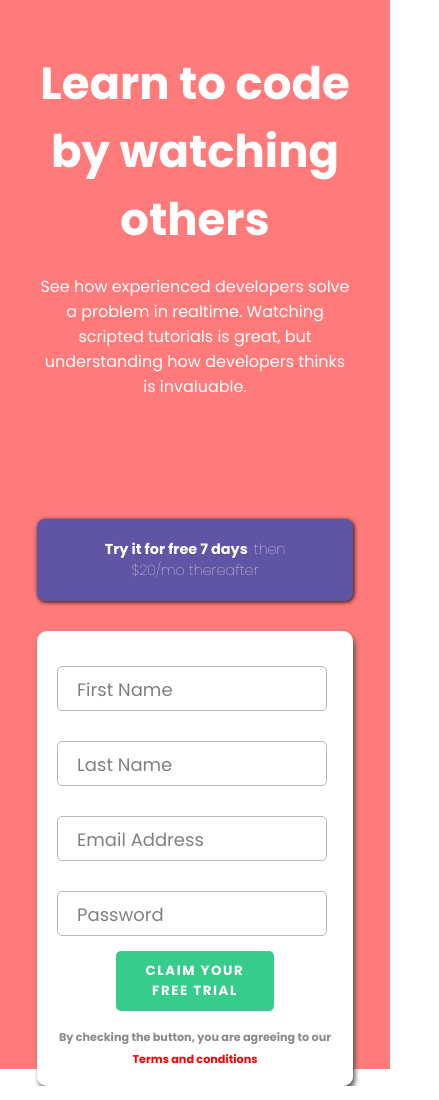
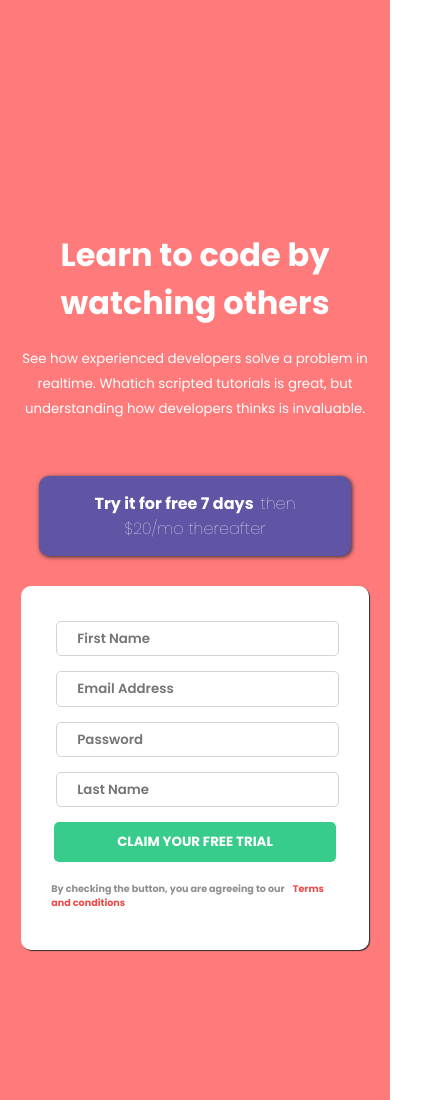
Before and after one commit to Nathaniyell/CSS-Flexbox, a plain HTML site: page index.html in a window 390 px wide. Shown: the top 1100 px of the page, 439 px wide, since content can reach past the window. Drawn offline with Linux system fonts and the light colour scheme; a web font is replaced by a local one.

Commit message:
Final commit

```diff
--- a/index.html
+++ b/index.html
@@ -5,8 +5,8 @@
     <meta charset="UTF-8">
     <meta http-equiv="X-UA-Compatible" content="IE=edge">
     <meta name="viewport" content="width=device-width, initial-scale=1.0">
-    <title>CSS Flexbox</title>
-     <link rel="stylesheet" href="style.css">
+    <title>Signup</title>
+    <link rel="stylesheet" href="style.css">
 </head>
 
 <body>
@@ -14,47 +14,27 @@
         <div class="gridbox1">
             <div class="contents">
                 <h1>Learn to code by watching others</h1>
-                <div>See how experienced developers solve a problem in realtime. Watching scripted tutorials is great,
-                    but understanding how developers thinks is invaluable.</div>
+                <small>See how experienced developers solve a problem in realtime. Whatich scripted tutorials is great,
+                    but understanding how developers thinks is invaluable.</small>
             </div>
-        </div>
-        <div class="formmms">
-            <div class="div1"><a href="#" target="_blank">Try it for free 7 days &nbsp;<span>then $20/mo thereafter</span></a></div>
-            <fieldset>
-
-                <div class="forms">
-                    <form action="">
-                         <input type="text" id="firstname" required autocomplete="off" placeholder=" ">
-                        <label for="firstname" id="firstname">First Name</label>
-                    </form>
-                    <form action="">
-                        <input type="text" id="lastname" required autocomplete="off" placeholder=" ">
-                        <label for="lastname" id="lastname">Last Name</label>
-                    </form>
-                    <form action="">
-                        <input type="text" id="email" required autocomplete="off" placeholder=" ">
-                        <label for="email" id="email">Email Address</label>
-                    </form>
-                    <form action="">
-                        <input type="password" id="password" required autocomplete="off" placeholder=" ">
-                        <label for="password" id="password">Password</label>
-                        </form>
-                        <div class="submit">
-                            <button type="submit" value="submit">Claim your free trial</button>
-                        </div>
-
-                        <div class="terms">
-                            <span>By checking the button, you are agreeing to our <br><a href="#" target="_blank">Terms and conditions</a></span>
-                        </div>
-
-
-                </div>
-
-            </fieldset>
 
         </div>
+        <div class="gridbox2">
+            <div><a href="#" target="_blank">Try it for free 7 days &nbsp;<span>then $20/mo thereafter</span></a></div>
+            <form action="">
+                <!-- <label for="firstname">First name</label> -->
+                <input type="text" placeholder="First Name" required>
+                <!-- <label for="lastname">Email</label> -->
+                <input type="text" placeholder="Email Address" required>
+                <!-- <label for="lastname">Password</label> -->
+                <input type="text" placeholder="Password" required>
+                <!-- <label for="lastname">Last Name</label> -->
+                <input type="text" placeholder="Last Name" required>
+                <button type="submit" value="Claim your free trial">Claim your free trial</button>
+                <small>By checking the button, you are agreeing to our &nbsp; &nbsp;<a href="#" target="_blank">Terms
+                        and conditions</a></small>
 
-    </div>
+            </form>
         </div>
     </div>
 </body>
--- a/style.css
+++ b/style.css
@@ -1,25 +1,25 @@
 @import url('https://fonts.googleapis.com/css2?family=Dosis:wght@200;300;400;500;600&family=Merriweather:ital,wght@0,300;0,400;1,300;1,400&family=Montserrat:ital,wght@0,100;0,200;0,300;0,400;0,500;0,600;1,100;1,200;1,300;1,400;1,500&family=Poppins:ital,wght@0,100;0,200;0,300;0,400;0,500;0,600;0,700;1,100;1,200;1,300;1,400;1,500;1,600&family=Roboto:ital,wght@0,100;0,300;0,400;0,500;0,700;1,100;1,300;1,400;1,500&family=Sacramento&family=Send+Flowers&family=Yanone+Kaffeesatz:wght@200;300;400;500&family=Zen+Loop&display=swap');
-*{
+
+* {
+    padding: 0;
     margin: 0;
-    padding: 0;
     box-sizing: border-box;
     font-family: 'Poppins', sans-serif;
 }
-/* body{
+
+.container {
     background-color: hsl(0, 100%, 74%);
-    height: auto;
-} */
-.container {
-    height: 100%;
+    height: 150vh;
     width: 100%;
     display: flex;
     align-items: center;
-    justify-content: space-around;
-    background-color: hsl(0, 100%, 74%);
-padding-bottom: 70px;
+    justify-content: center;
+    padding-bottom: 100px;
+
 }
-.container .gridbox1 {
-    width: 40%;
+
+.gridbox1 {
+    width: 30%;
     height: 300px;
     color: #fff;
     display: flex;
@@ -28,190 +28,142 @@ padding-bottom: 70px;
     align-items: center;
     padding: 0 20px;
     position: relative;
-    left: 90px;
-    top: 90px;
-}
-.container .gridbox1 .contents h1{
-    font-size: 45px;
-    margin-bottom: 20px;
+    top: 80px;
+    left: 40px;
 }
 
-.formmms{
-    width: 35%;
-    height: 550px;
-    position: relative;
-    top: 60px;
-    display: flex;
-    flex-direction: column;
-    justify-content: space-around;
-    align-items: center;
+.gridbox1 .contents h1 {
+    margin-bottom: 18px;
+    font-weight: 800;
 }
-.formmms fieldset{
-    width: 90%;
-    background-color: #fff;
-    border: none;
-    position: relative;
-    border-radius: 10px;
-    padding-bottom: 30px;
-    box-shadow: 2px 4px 5px rgb(85, 82, 82);
+
+.gridbox2 {
+    width: 50%;
+    padding: 70px;
 }
-.formmms .div1{
-  width: 90%;
 
+.gridbox2 div {
+    margin-bottom: 30px;
+    text-align: center;
+    margin: 0 auto 30px;
 }
-.formmms .div1 a {
+
+.gridbox2 div a {
     text-decoration: none;
     color: #fff;
     background-color: hsl(248, 32%, 49%);
-    padding: 20px 40px;
+    padding: 15px 30px;
+    width: 90%;
     display: block;
     text-align: center;
-    border-radius: 8px;
-    font-size: 0.9rem;
+    margin: 10px auto;
+    border-radius: 10px;
+    font-size: 1rem;
     font-weight: bold;
-    box-shadow: 1px 1px 4px rgb(14, 11, 11);
+    box-shadow: 1px 1px 4px rgb(44, 44, 44);
 }
-.formmms .div1 a span{
+
+.gridbox2 div span {
     font-weight: 100;
 }
-fieldset .forms{
-    position: relative;
-    top: 20px;
 
+.gridbox2 form {
+    width: 90%;
+    background-color: #fff;
+    display: block;
+    padding: 20px;
+    margin: 0 auto;
+    border-radius: 10px;
+    box-shadow: 1px 1px 1px rgb(44, 44, 44);
 }
-fieldset form{
-    width: 100%;
-    height: 75px;
-    position: relative;
-    padding: 15px 20px;
+
+.gridbox2 form input {
+    margin: 15px;
+    display: block;
+    width: 92%;
+    background: transparent;
+    line-height: 2.5;
+    padding: 0 20px;
+    font-weight: 600;
+    border-radius: 5px;
+    outline: none;
+    border: 1px solid rgb(212, 212, 212);
 }
-.formmms fieldset form input{
-width: 98%;
-height: 100%;
-background: transparent;
-outline: none;
-border: 1px solid rgb(185, 183, 183);
-border-radius: 5px;
-line-height: 2.5rem;
-padding: 5px 15px;
-color: rgb(36, 35, 35);
+
+.gridbox2 form input:focus {
+    border: 1px solid rgb(133, 133, 133);
 }
-form label{
-    position: absolute;
-    top: 25px;
-    left: 40px;
-    font-size: 18px;
-    color: gray;
-    transition: all .4s ease;
-    pointer-events: none;
 
-}
-form input:focus + label,
-form input:valid + label{
-    top: 9px;
-    background-color: #fff;
-    padding: 0 10px;
-    font-size: 14px;
-    color: navy;
-}
-.forms .submit{
-
-    width: 88%;
-    position: relative;
-    left: 20px;
-}
-.forms button {
+.gridbox2 form button {
     background-color: hsl(154, 59%, 51%);
     border-radius: 5px;
     outline: none;
     display: block;
-    width: 100%;
-    margin-bottom: 10px;
-    position: relative;
-    /* left: 22px; */
+    width: 92%;
     padding: 10px;
+    margin: 0 auto;
     border: none;
     color: #fff;
     font-weight: bold;
     text-transform: uppercase;
-    letter-spacing: 0.1rem;
     cursor: pointer;
-    transition: all .6s ease;
 }
-.forms button:hover{
-    background-color: rgb(11, 136, 11);
 
+.gridbox2 form small {
+    padding: 10px;
+    display: block;
+    margin: 10px auto;
+    font-weight: bold;
+    color: rgb(145, 142, 142);
+    font-size: 0.6rem;
 }
-.forms .terms {
-    /* background-color: red; */
-    width: 90%;
-    display: flex;
-    align-items: center;
-    justify-content: center;
-    margin: auto;
-    padding: 5px 0;
-}
-.forms .terms span{
-    text-align: center;
-    margin: 0 auto;
-    font-size: 0.7rem;
-    line-height: 2;
-    font-weight: bold;
-    color: rgb(139, 138, 138);
 
-}
-.forms .terms span a{
-    color: red;
+.gridbox2 form small a {
+    color: rgb(238, 74, 74);
     text-decoration: none;
 }
-@media (max-width:966px){
-    .container{
+
+@media (max-width: 1007px) {
+    .container {
+        flex-direction: column;
+        padding-bottom: 150px;
+    }
+
+    .gridbox1 {
+        left: 0;
         width: 100%;
-        flex-direction: column;
-        justify-content: space-around;
-        margin: 0 auto;
-        height: auto;
-        padding-bottom: 100px;
     }
-    .container .gridbox1 {
-        left: 0;
-        top: 50px;
-        height: 100%;
-       width: 90%;
-       text-align: center;
+
+    .gridbox1 .contents {
+        text-align: center;
     }
-    .formmms{
-        width: 90%;
-        height: 550px;
-        position: relative;
-        top: 90px;
+
+    .gridbox2 {
+        width: 100%;
     }
-    .forms .submit{
-        width: 92%;
+
+    .gridbox2 div {
+        width: 100%;
     }
 }
-@media (max-width:685px){
-    .forms .submit{
-        width: 50%;
-        left: 0;
-        margin: 0 auto;
+
+@media (max-width: 700px) {
+    .gridbox2 {
+        width: 120%;
+
+    }
+
+    .gridbox2 form {
+        width: 95%;
     }
 }
-@media (max-width:494px){
-    .container{
-        padding-bottom: 170px;
+
+@media (max-width: 445px) {
+    .gridbox2 {
+        width: 125%;
     }
-    .formmms{
-        width: 90%;
-        height: 550px;
-        position: relative;
-        top: 100px;
-        padding-bottom: 50px;
+
+    .gridbox2 form {
+        width: 100%;
     }
-    .formmms fieldset {
-        margin-top: 30px;
-    }
-    .formmms .div1{
-       margin-top: 70px;
-      }
 }
```
